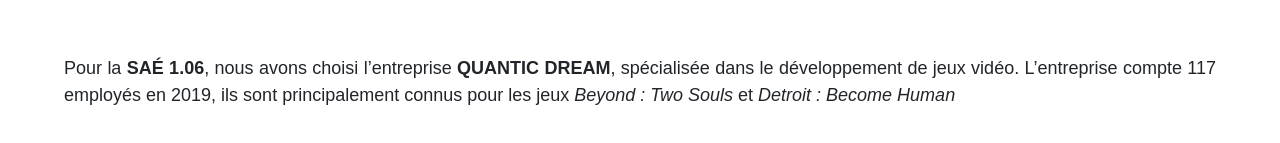
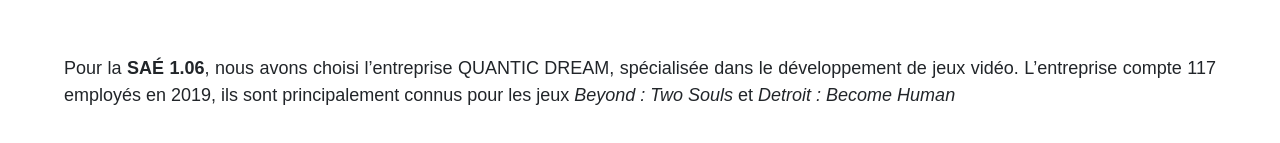
Before and after one commit to achevalm-iut90/SAE-S1.06-B2-QUANTIC-DREAM, a plain HTML site: page index.html in a window 1280 px wide. Shown: the part 169-312 px from the top of the page. Drawn offline with Linux system fonts and the light colour scheme.

Commit message:
Update index.html

```diff
--- a/index.html
+++ b/index.html
@@ -15,7 +15,7 @@
         <h1 class="border border-dark">Faire un rapport économique sur<br>l'entreprise <b>QUANTIC DREAM</b><br>
             et un rendu site web</h1>
     </div>
-    <p>Pour la <b>SAÉ 1.06</b>, nous avons choisi l’entreprise <b>QUANTIC DREAM</b>, spécialisée dans le développement
+    <p>Pour la <b>SAÉ 1.06</b>, nous avons choisi l’entreprise QUANTIC DREAM, spécialisée dans le développement
         de jeux
         vidéo.
         L’entreprise compte 117 employés en 2019, ils sont principalement connus pour les jeux <i>Beyond : Two Souls</i>
```
